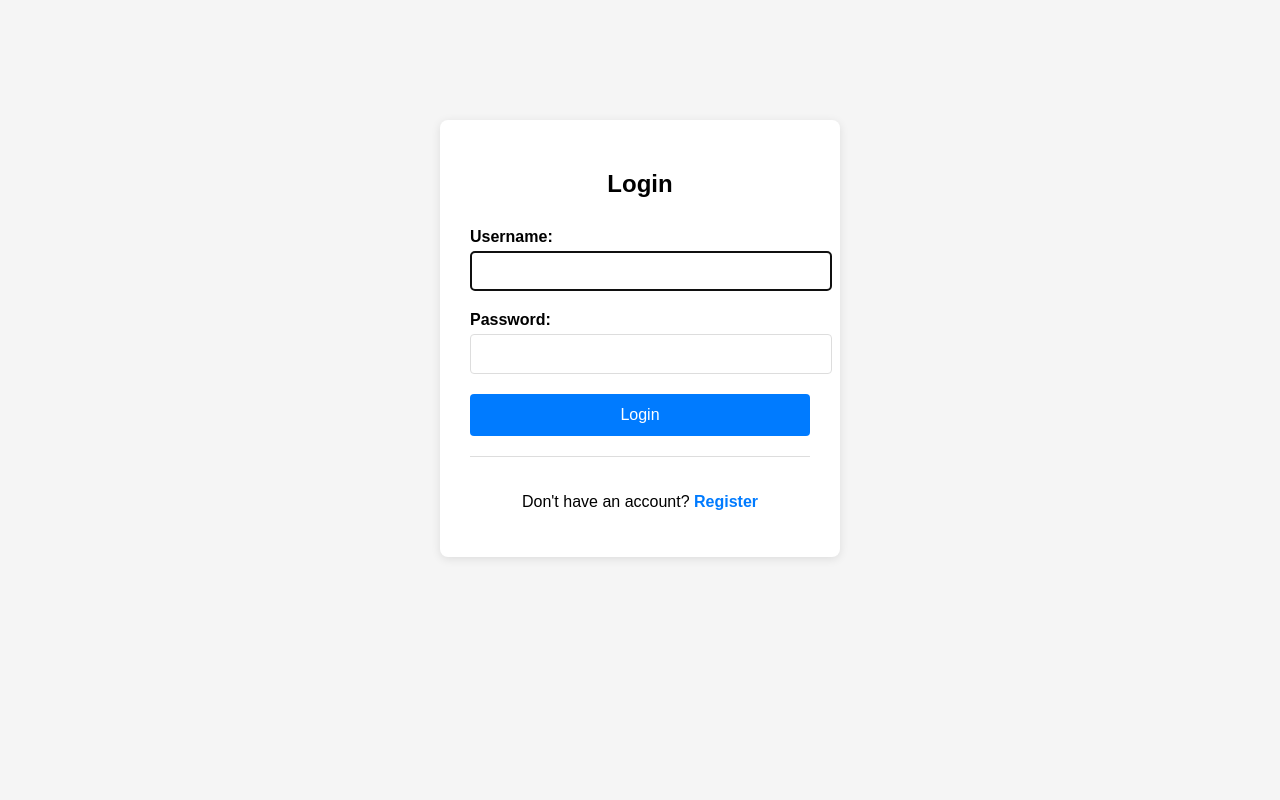
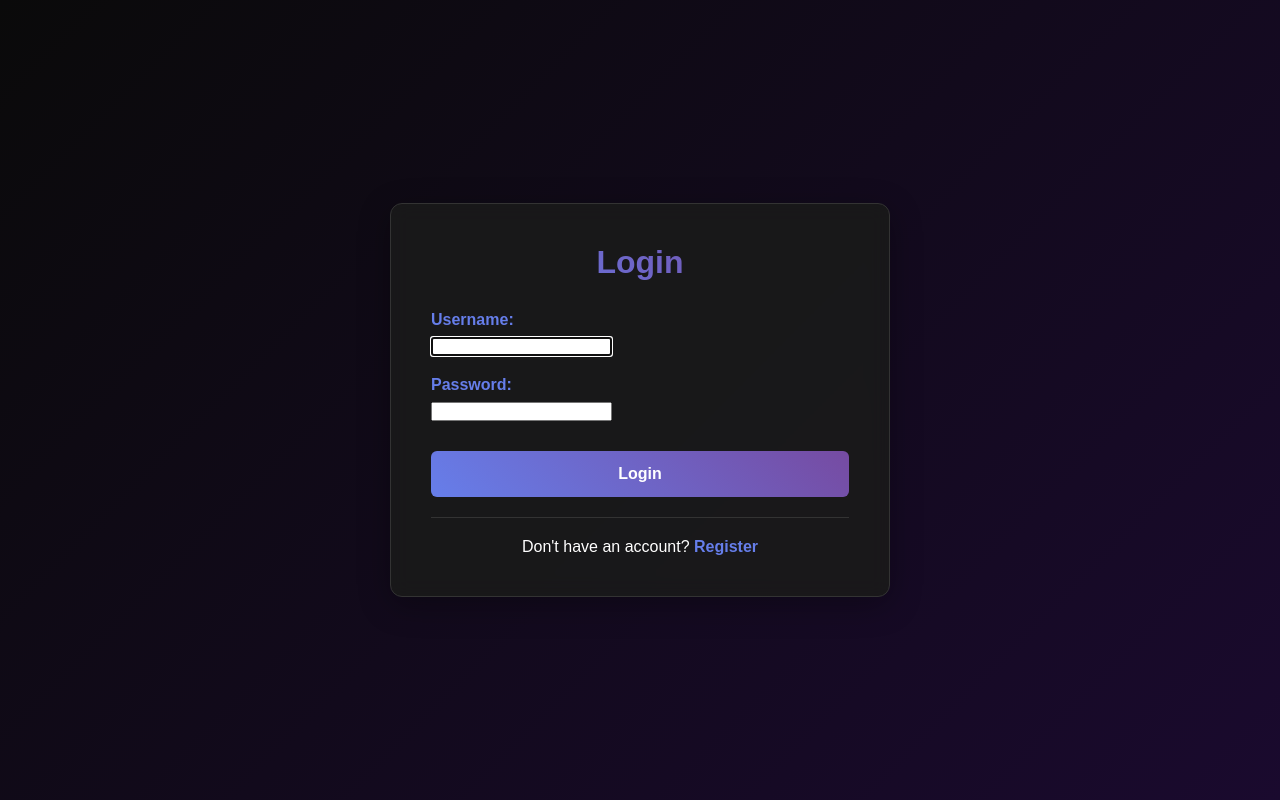
Before and after one commit to sakovolga/SpaceEye, a Django app: page /accounts/login/ in a window 1280 px wide. Run offline with Django 5.2, Linux system fonts and the light colour scheme.

Commit message:
refactor: create forms.css

```diff
--- /dev/null
+++ b/spaceeye/main/static/css/forms.css
@@ -0,0 +1,149 @@
+/* Общие стили для обеих страниц */
+* {
+    box-sizing: border-box;
+    margin: 0;
+    padding: 0;
+}
+
+body {
+    font-family: Arial, sans-serif;
+    background: linear-gradient(135deg, #0a0a0a 0%, #1a0a2e 100%);
+    color: white;
+    min-height: 100vh;
+    margin: 0;
+    padding: 20px;
+    display: flex;
+    justify-content: center;
+    align-items: center;
+}
+
+.form-container {
+    background: rgba(26, 26, 26, 0.9);
+    padding: 40px;
+    border-radius: 12px;
+    box-shadow: 0 8px 32px rgba(0, 0, 0, 0.3);
+    backdrop-filter: blur(10px);
+    border: 1px solid #333;
+    width: 100%;
+    max-width: 500px;
+}
+
+.form-container h2 {
+    text-align: center;
+    margin-bottom: 30px;
+    background: linear-gradient(45deg, #667eea 0%, #764ba2 100%);
+    -webkit-background-clip: text;
+    -webkit-text-fill-color: transparent;
+    background-clip: text;
+    font-size: 2rem;
+}
+
+.form-group {
+    margin-bottom: 20px;
+}
+
+.form-group label {
+    display: block;
+    margin-bottom: 8px;
+    font-weight: bold;
+    color: #667eea;
+}
+
+.form-control {
+    width: 100%;
+    padding: 12px;
+    border: 1px solid #444;
+    border-radius: 6px;
+    font-size: 16px;
+    background: rgba(40, 40, 40, 0.8);
+    color: white;
+    transition: all 0.3s;
+}
+
+.form-control:focus {
+    border-color: #667eea;
+    outline: none;
+    box-shadow: 0 0 10px rgba(102, 126, 234, 0.3);
+    background: rgba(50, 50, 50, 0.9);
+}
+
+.btn-primary {
+    width: 100%;
+    padding: 14px;
+    background: linear-gradient(45deg, #667eea 0%, #764ba2 100%);
+    color: white;
+    border: none;
+    border-radius: 6px;
+    font-size: 16px;
+    font-weight: bold;
+    cursor: pointer;
+    transition: all 0.3s;
+    margin-top: 10px;
+}
+
+.btn-primary:hover {
+    background: linear-gradient(45deg, #764ba2 0%, #667eea 100%);
+    transform: translateY(-2px);
+    box-shadow: 0 6px 20px rgba(102, 126, 234, 0.4);
+}
+
+.form-errors {
+    color: #e74c3c;
+    margin-bottom: 15px;
+    padding: 10px;
+    background: rgba(231, 76, 60, 0.1);
+    border: 1px solid rgba(231, 76, 60, 0.3);
+    border-radius: 4px;
+    font-size: 14px;
+}
+
+.form-errors ul {
+    margin: 0;
+    padding-left: 20px;
+}
+
+.form-link {
+    text-align: center;
+    margin-top: 20px;
+    padding-top: 20px;
+    border-top: 1px solid #333;
+}
+
+.form-link a {
+    color: #667eea;
+    text-decoration: none;
+    font-weight: bold;
+    transition: color 0.3s;
+}
+
+.form-link a:hover {
+    color: #764ba2;
+}
+
+.help-text {
+    font-size: 12px;
+    color: #888;
+    margin-top: 5px;
+}
+
+.messages {
+    margin-bottom: 20px;
+}
+
+.alert {
+    padding: 12px;
+    border-radius: 6px;
+    margin-bottom: 10px;
+}
+
+.alert-success {
+    background: rgba(40, 167, 69, 0.1);
+    border: 1px solid rgba(40, 167, 69, 0.3);
+    color: #28a745;
+}
+
+.alert-error {
+    background: rgba(231, 76, 60, 0.1);
+    border: 1px solid rgba(231, 76, 60, 0.3);
+    color: #e74c3c;
+}
--- a/spaceeye/main/templates/registration/login.html
+++ b/spaceeye/main/templates/registration/login.html
@@ -1,82 +1,31 @@
 <!DOCTYPE html>
 <html lang="en">
 <head>
+  {% load static %}
     <meta charset="UTF-8">
     <meta name="viewport" content="width=device-width, initial-scale=1.0">
     <title>Login - SpaceEye</title>
-    <style>
-        body {
-            font-family: Arial, sans-serif;
-            max-width: 400px;
-            margin: 100px auto;
-            padding: 20px;
-            background-color: #f5f5f5;
-        }
-        .login-form {
-            background: white;
-            padding: 30px;
-            border-radius: 8px;
-            box-shadow: 0 2px 10px rgba(0,0,0,0.1);
-        }
-        .form-group {
-            margin-bottom: 20px;
-        }
-        label {
-            display: block;
-            margin-bottom: 5px;
-            font-weight: bold;
-        }
-        input[type="text"], input[type="password"] {
-            width: 100%;
-            padding: 10px;
-            border: 1px solid #ddd;
-            border-radius: 4px;
-            font-size: 16px;
-        }
-        button {
-            width: 100%;
-            padding: 12px;
-            background-color: #007bff;
-            color: white;
-            border: none;
-            border-radius: 4px;
-            font-size: 16px;
-            cursor: pointer;
-        }
-        button:hover {
-            background-color: #0056b3;
-        }
-        .error {
-            color: red;
-            margin-bottom: 10px;
-        }
-        h2 {
-            text-align: center;
-            margin-bottom: 30px;
-        }
-        .login-link {
-            text-align: center;
-            margin-top: 20px;
-            padding-top: 20px;
-            border-top: 1px solid #ddd;
-        }
-        .login-link a {
-            color: #007bff;
-            text-decoration: none;
-            font-weight: bold;
-        }
-        .login-link a:hover {
-            color: #0056b3;
-            text-decoration: underline;
-        }
-    </style>
+    <link rel="stylesheet" href="{% static 'css/forms.css' %}">
 </head>
 <body>
-    <div class="login-form">
+    <div class="form-container">
+        <div class="form-content">
             <h2>Login</h2>
 
+            <!-- Messages -->
+            {% if messages %}
+                <div class="messages">
+                    {% for message in messages %}
+                        <div class="alert alert-{{ message.tags }}">
+                            {{ message }}
+                        </div>
+                    {% endfor %}
+                </div>
+            {% endif %}
+
+            <!-- Form errors -->
             {% if form.errors %}
-            <div class="error">
+                <div class="form-errors">
                     {{ form.errors }}
                 </div>
             {% endif %}
@@ -94,11 +43,12 @@
                     {{ form.password }}
                 </div>
 
-            <button type="submit">Login</button>
+                <button type="submit" class="btn-primary">Login</button>
             </form>
 
-        <div class="login-link">
+            <div class="form-link">
                 <p>Don't have an account? <a href="{% url 'main:register' %}">Register</a></p>
+            </div>
         </div>
     </div>
 </body>
```
Also changed, not shown: spaceeye/main/templates/registration/register.html (+6 -149 lines). Lines whose indentation alone changed are shown as unchanged.
